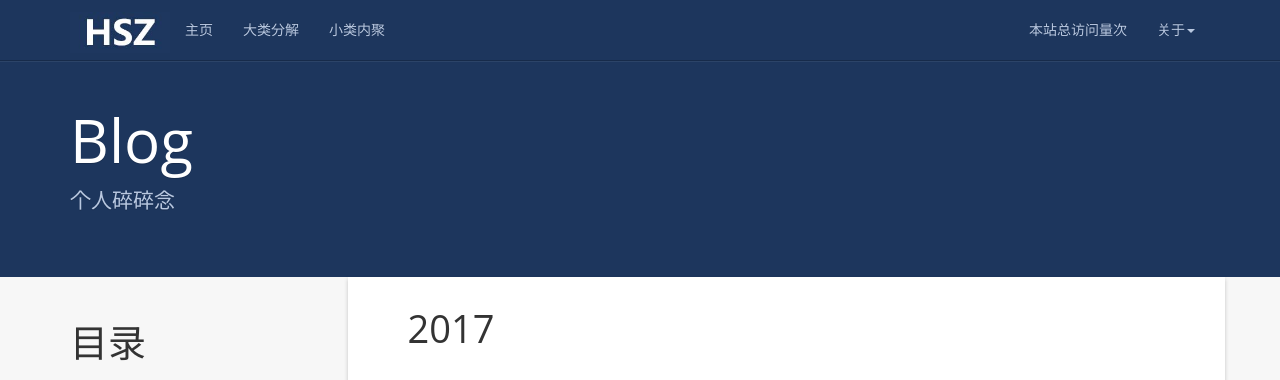
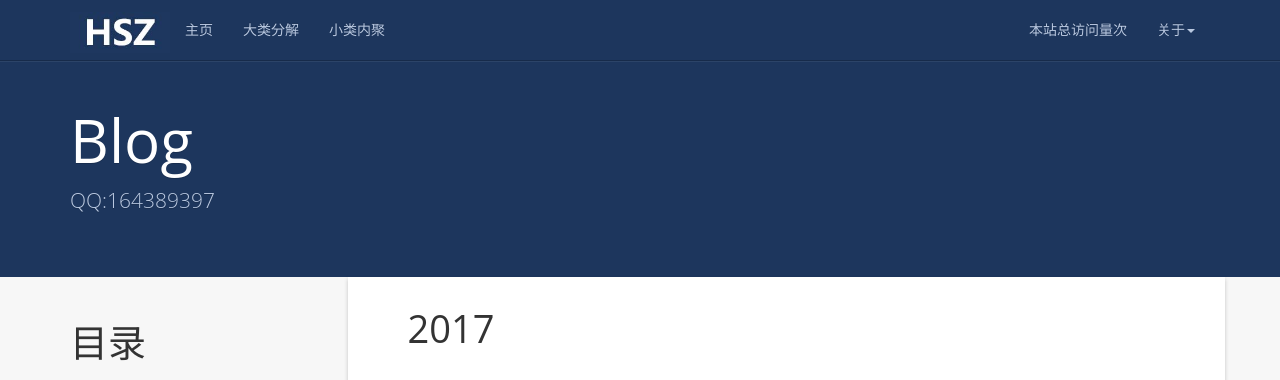
Before and after one commit to hsz19941021/hsz19941021.github.io, a Jekyll site: the page built from index.html, in a window 1280 px wide and 1087 px high. Shown: the top 380 px of the window. Built offline with Jekyll 4.4.1, drawn with Linux system fonts in a browser that asks for light colours; nearby versions of some CDN libraries; a script that is not in the unit is left out; the list of posts is cut into pages by our own code; comment, search, counter and statistics services are not loaded.

Commit message:
Update _config.yml

```diff
--- a/_config.yml
+++ b/_config.yml
@@ -6,7 +6,7 @@ url: https://hsz19941021.github.io
 resume_site: https://hsz19941021.github.io
 github: https://github.com/hsz19941021
 baseurl: ""
-description: 个人碎碎念
+description: QQ:164389397
 meta_description: 黄圣之;个人博客;学而不思则罔;思而不学则殆;生命不止;折腾不休
 motto: 学而不思则罔，思而不学则殆。
 banner: 生命不止;折腾不休。
```
